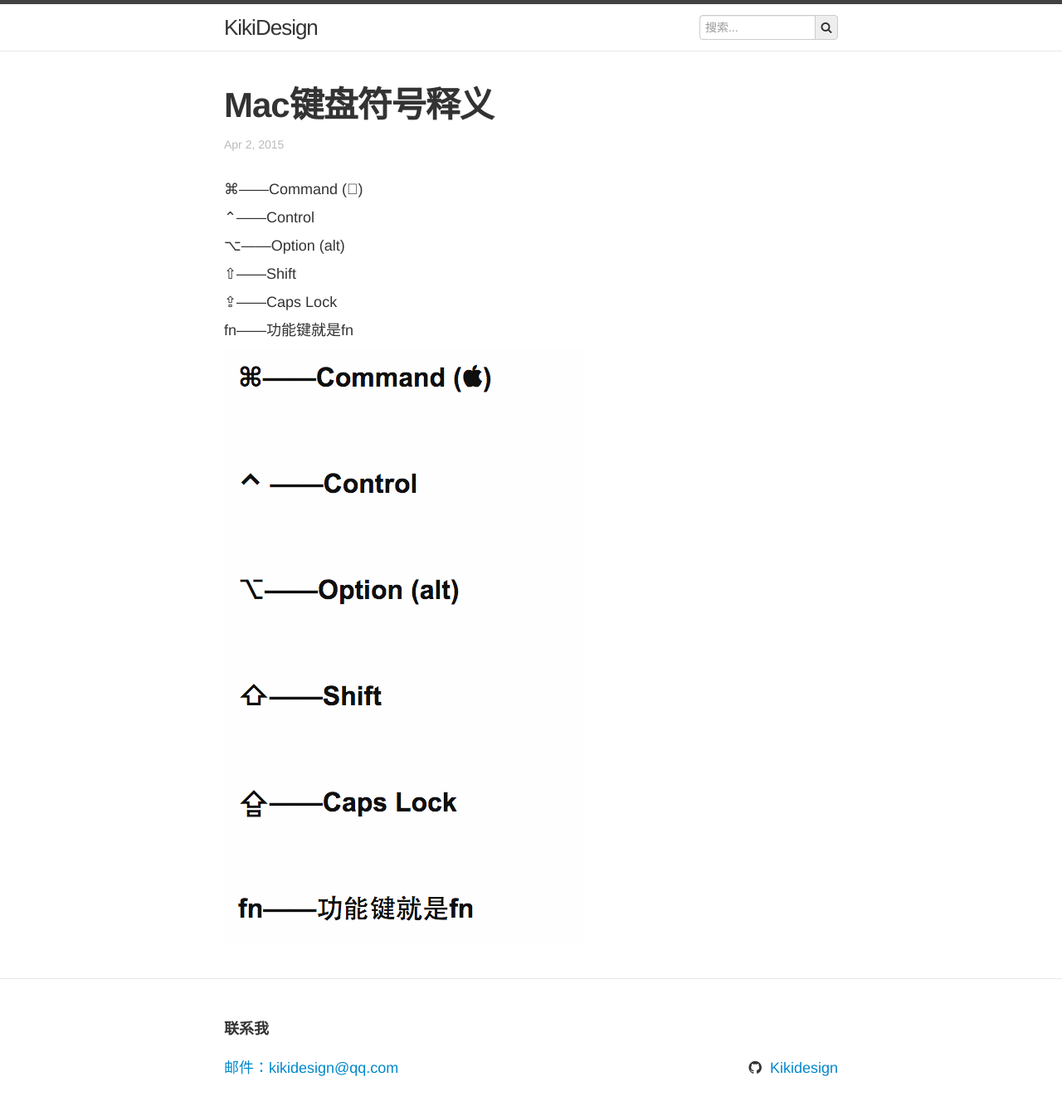
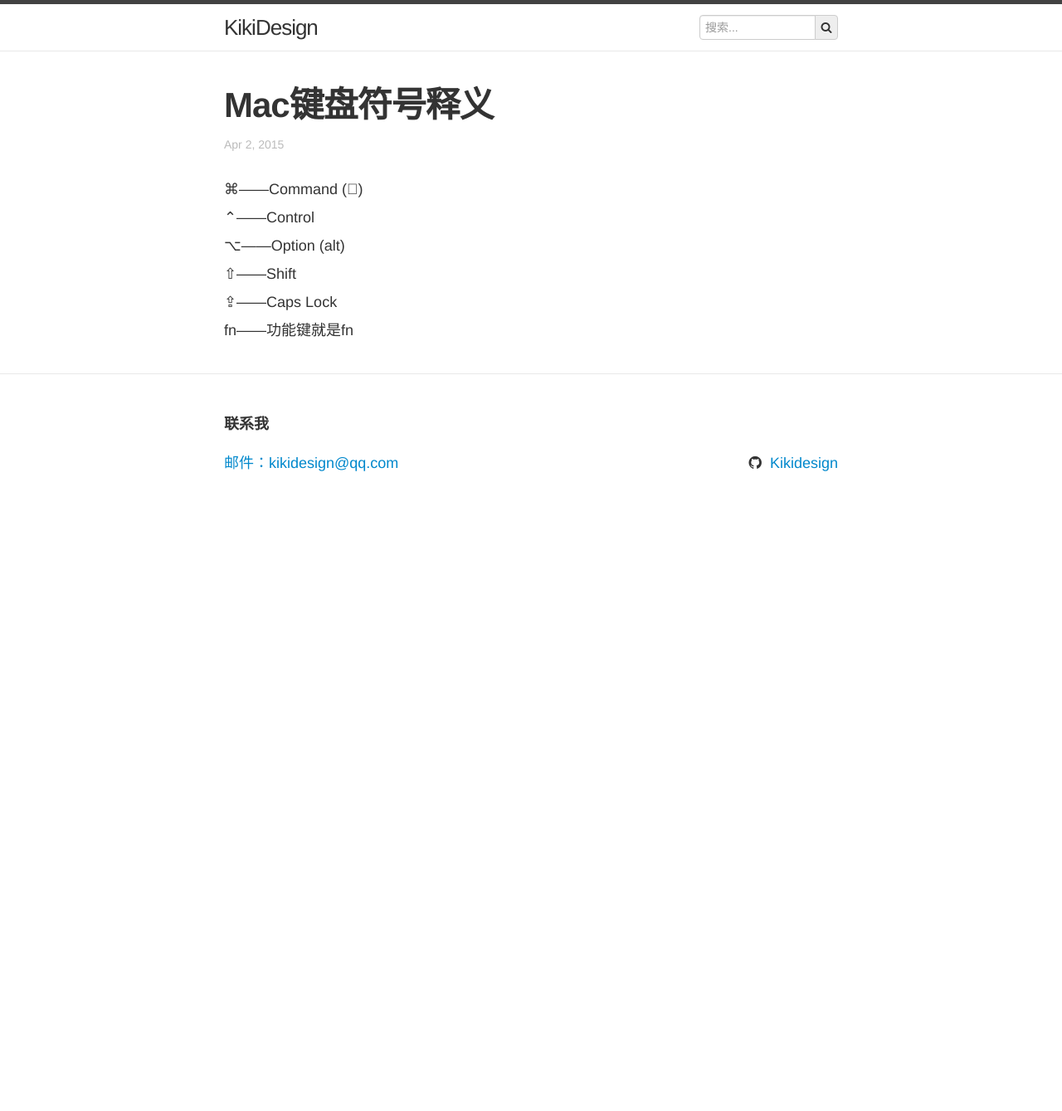
Before and after one commit to kikidesign/kikidesign.github.io, a Jekyll site: the page built from _posts/2015-4-2-Mac-KeyBoard.md, in a window 1280 px wide. Shown: the whole page at 83% size. Built offline with Jekyll 4.4.1, drawn with Linux system fonts in a browser that asks for light colours; after the commit the page ends 900 px from its top, so only the background shows below that.

```diff
--- a/_posts/2015-4-2-Mac-KeyBoard.md
+++ b/_posts/2015-4-2-Mac-KeyBoard.md
@@ -16,5 +16,3 @@
 ⇪——Caps Lock
 
 fn——功能键就是fn
-
-![Mac-KeyBoard](https://raw.githubusercontent.com/kikidesign/kikidesign.github.io/master/_image/Mac-KeyBoard.png)
```
Also changed, not shown: _image/Mac-KeyBoard.png (deleted), 2 other files.
